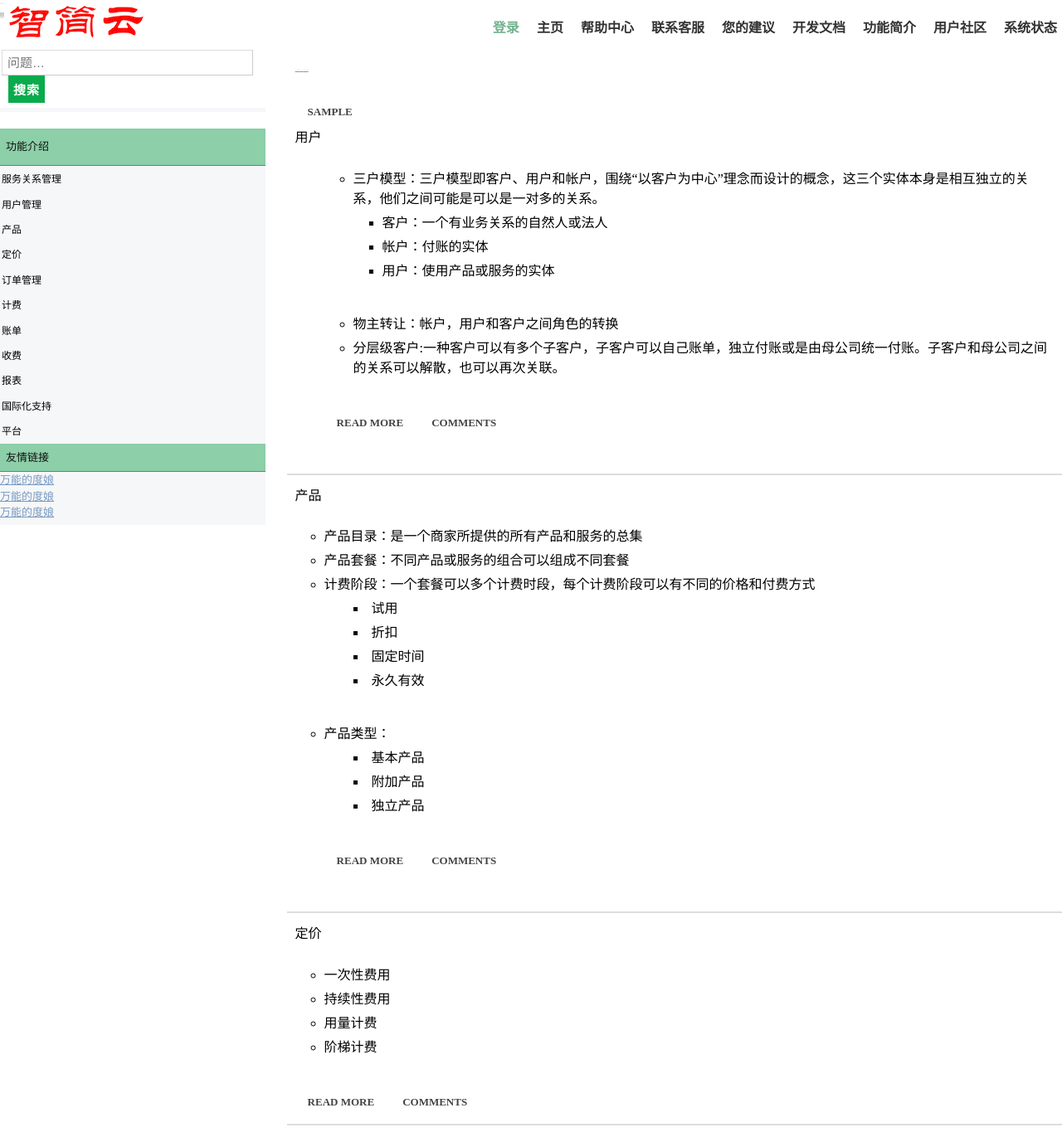
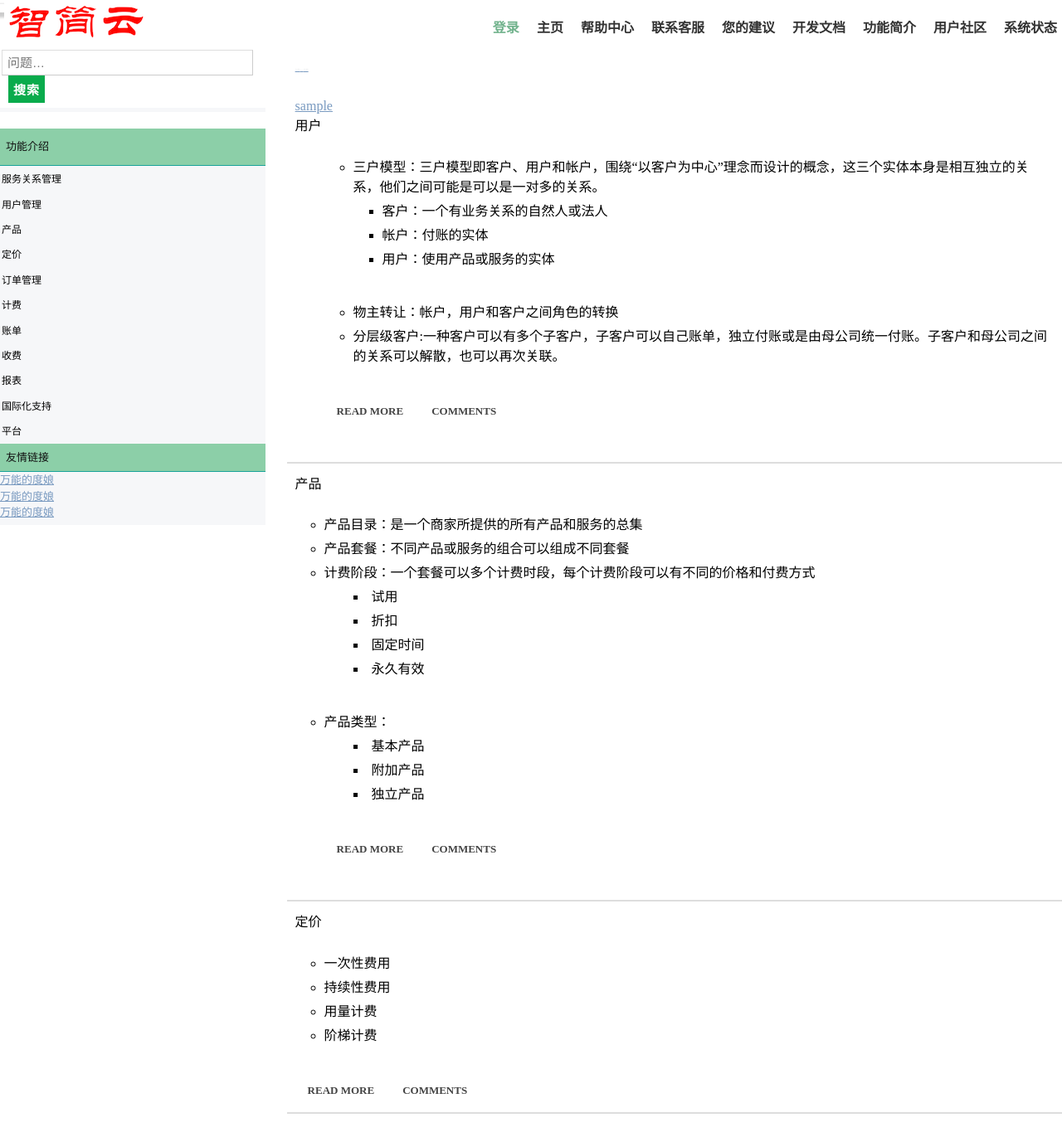
Before and after one commit to dreampivot/slipscloud.github.io, a Jekyll site: the page help/functions.html, which Jekyll copies as it is, in a window 1280 px wide and 1377 px high. Shown: the whole window at 83% size. Built offline with Jekyll 4.4.1, drawn with Linux system fonts in a browser that asks for light colours.

Commit message:
Update functions.html

```diff
--- a/help/functions.html
+++ b/help/functions.html
@@ -33,7 +33,8 @@
 	<hw>实例</hw>
 
 </p>
-<a href="#" class="button">sample</a>
+<!--<a href="#" class="button">sample</a>-->
+<a href="#">sample</a>
         <p id=“product”>用户</p>
          <ul style="list-style-type:circle; list-style-position:outside;">
 
```
